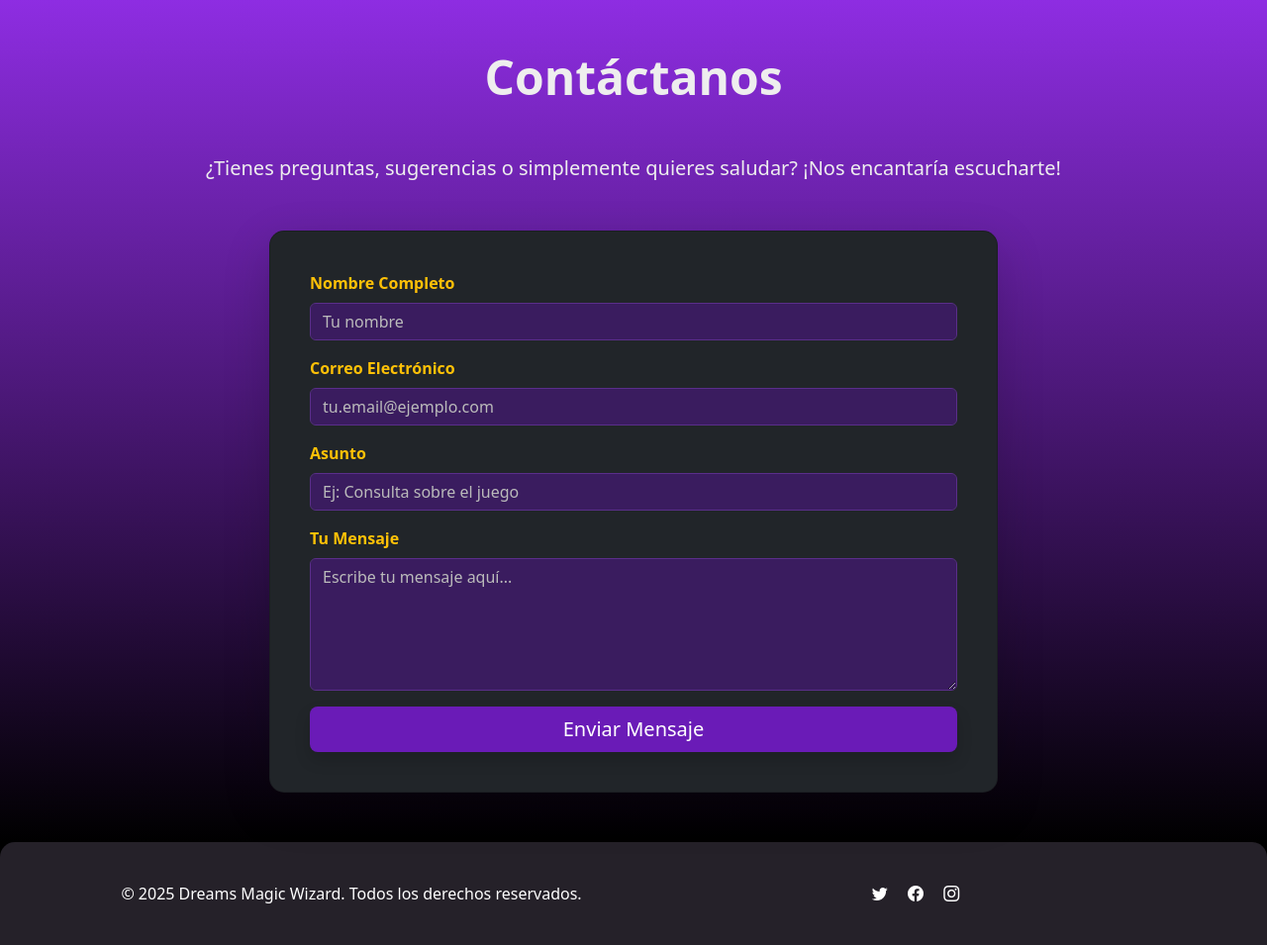
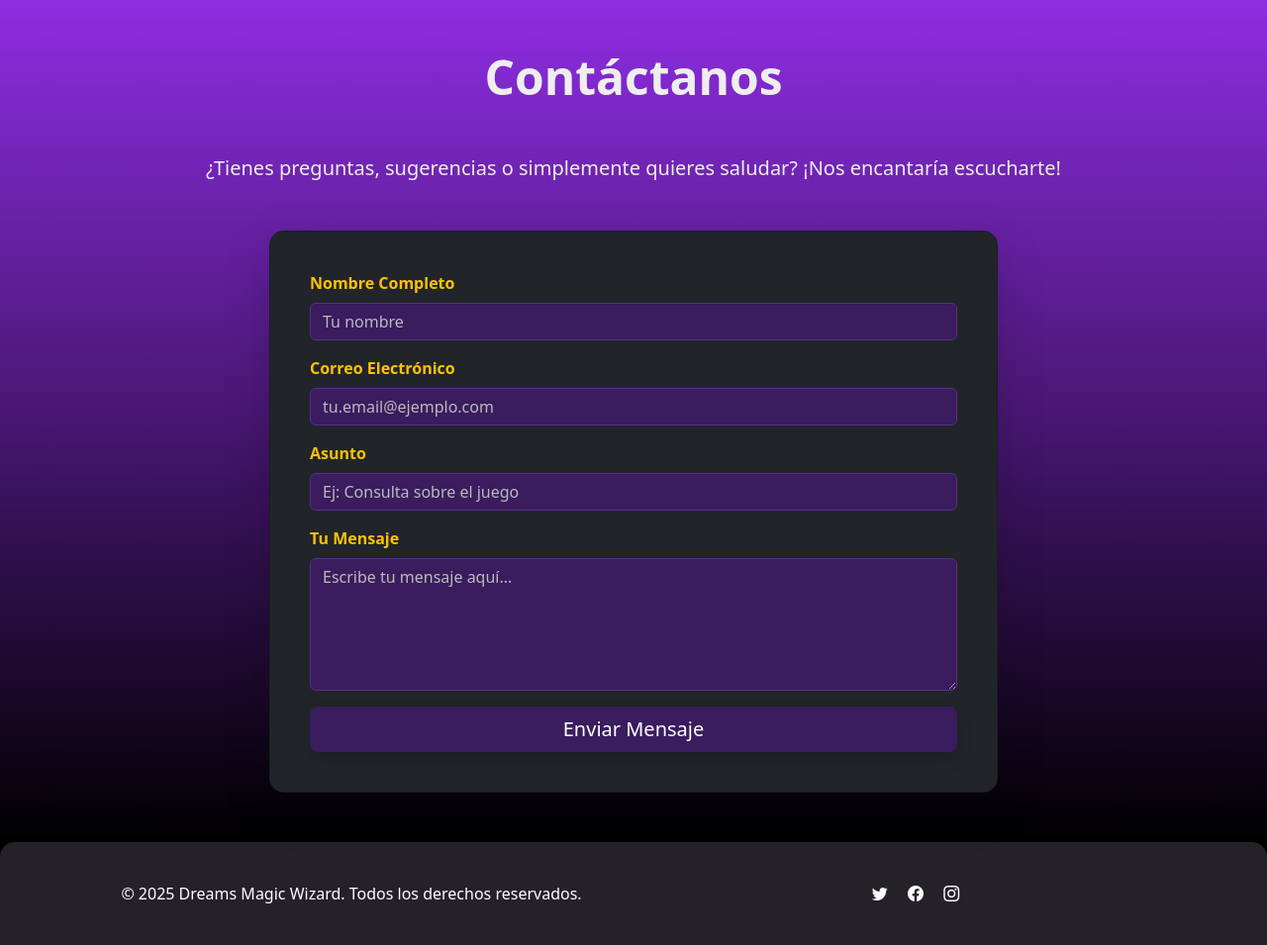
Before and after one commit to DMW-Indie-Games-Developers/Draftosaurus, a PHP site: page / in a window 1280 px wide, with the pointer over the restyled element. Shown: the part 2358-3313 px from the top of the page at 99% size. Run offline with PHP 8.4, Linux system fonts and the light colour scheme.

Commit message:
Correcion color hover btn-primario

```diff
--- a/css/style.css
+++ b/css/style.css
@@ -101,7 +101,7 @@ section {
 }
 
 #contacto button.btn-primary:hover {
-    background-color: #6a1bb7;
+    background-color: #3A1C5F;
 }
 
 .footer {
```
